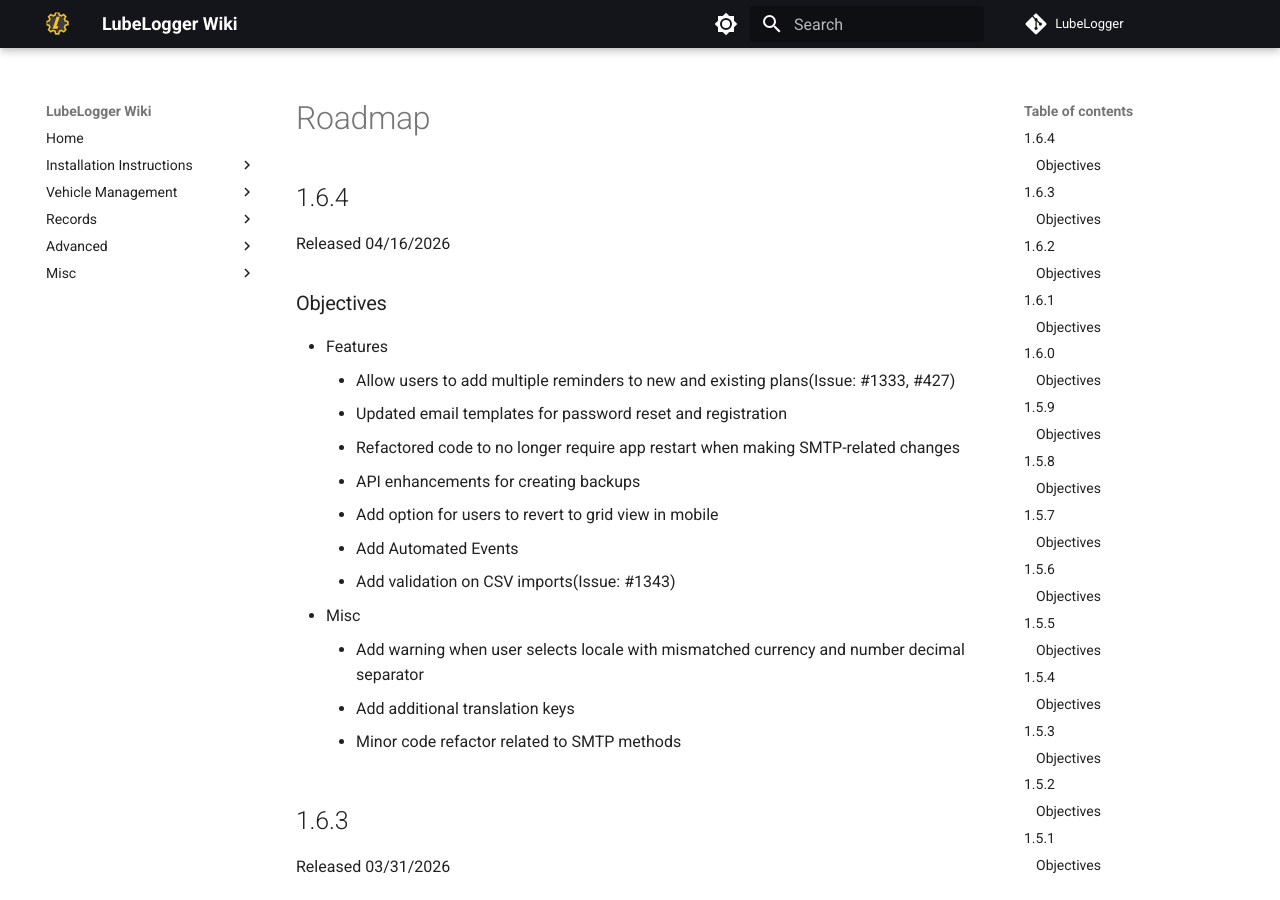
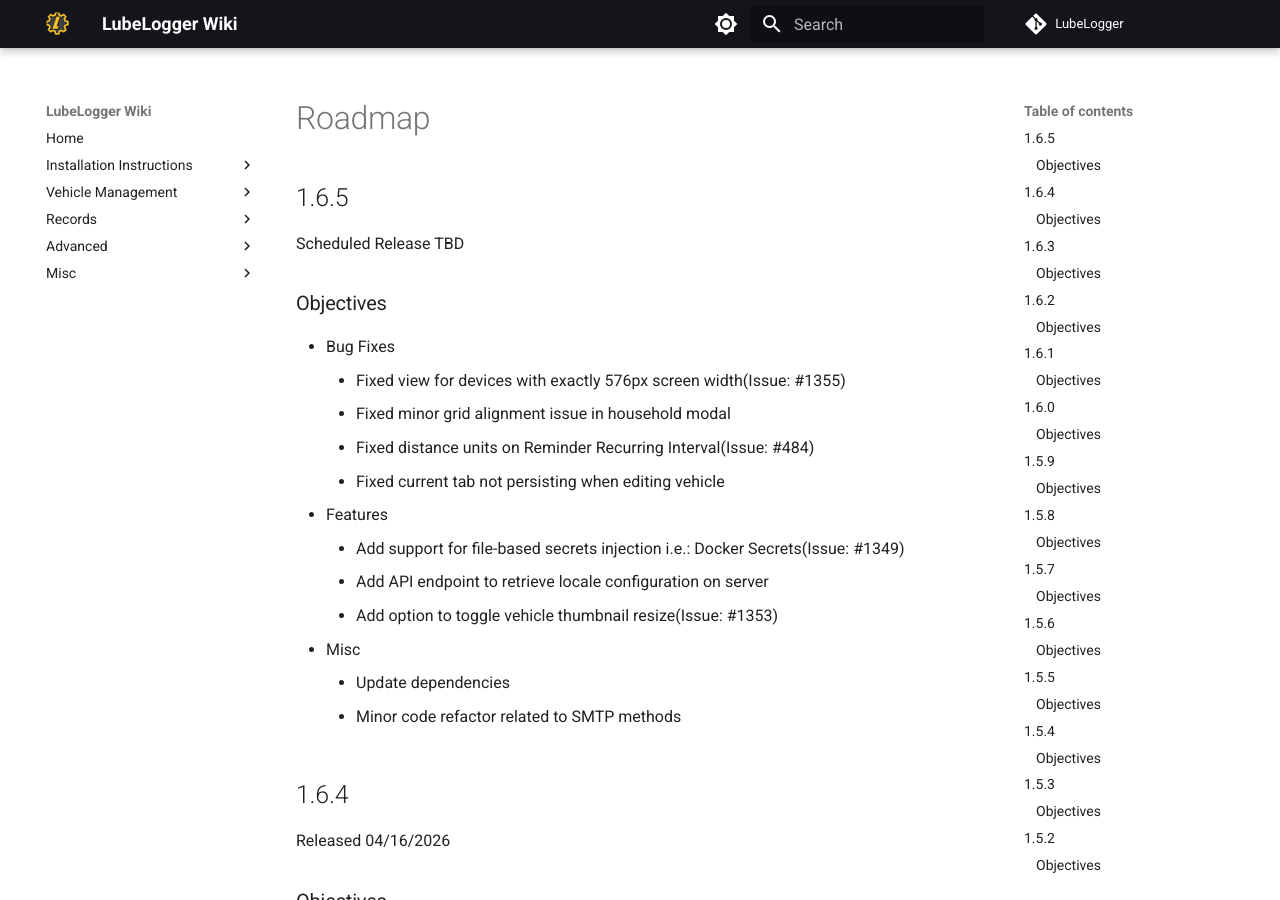
Before and after one commit to hargata/lubelog_docs, an MkDocs documentation site: the page built from docs/Misc/Roadmap.md, in a window 1280 px wide and 900 px high. Built offline with MkDocs 1.6.1 and Material for MkDocs 9.7.7, drawn with Linux system fonts in a browser that asks for light colours; comment, search, counter and statistics services are not loaded.

Commit message:
update roadmap

```diff
--- a/docs/Misc/Roadmap.md
+++ b/docs/Misc/Roadmap.md
@@ -1,4 +1,21 @@
 # Roadmap
+
+## 1.6.5
+Scheduled Release TBD
+
+### Objectives
+- Bug Fixes
+    - Fixed view for devices with exactly 576px screen width(Issue: #1355)
+    - Fixed minor grid alignment issue in household modal
+    - Fixed distance units on Reminder Recurring Interval(Issue: #484)
+    - Fixed current tab not persisting when editing vehicle
+- Features
+    - Add support for file-based secrets injection i.e.: Docker Secrets(Issue: #1349)
+    - Add API endpoint to retrieve locale configuration on server
+    - Add option to toggle vehicle thumbnail resize(Issue: #1353)
+- Misc
+    - Update dependencies
+    - Minor code refactor related to SMTP methods
 
 ## 1.6.4
 Released 04/16/2026
```
